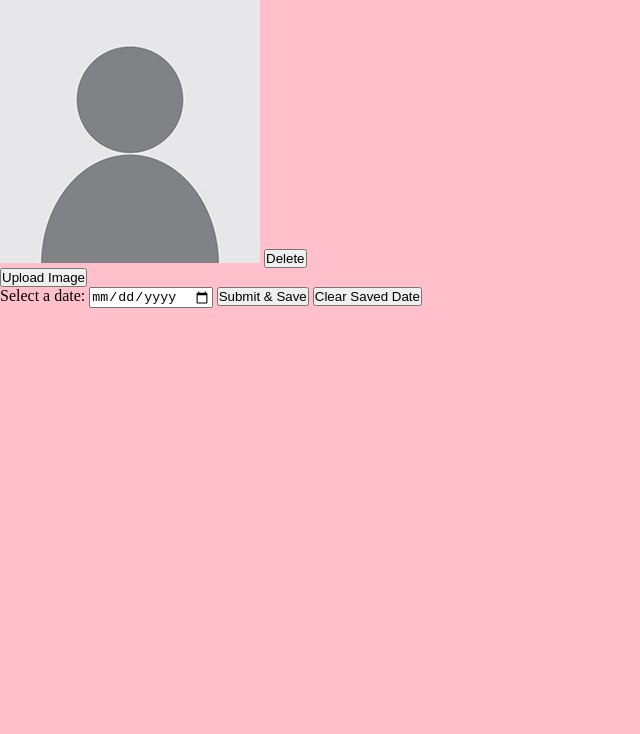
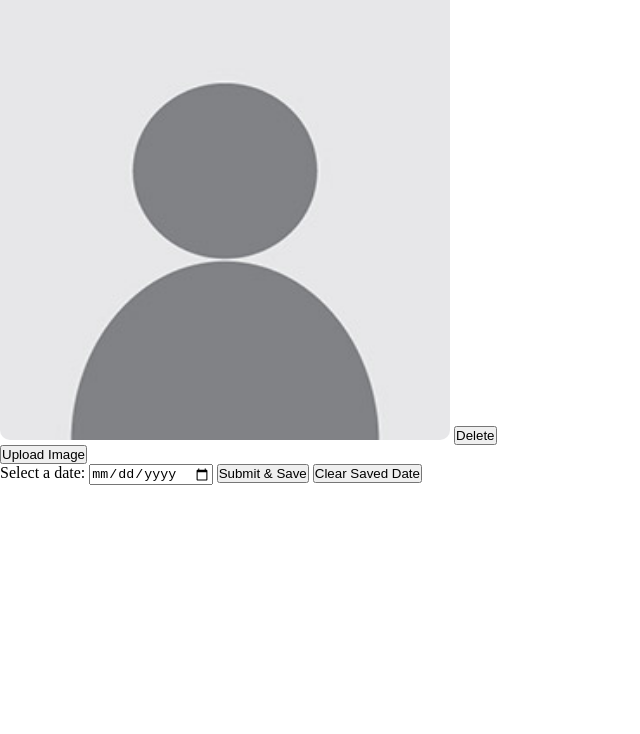
Before and after one commit to dixter2008/Memories, a plain HTML site: page index.html in a window 1280 px wide. Shown: the part 66-800 px from the top of the page, without its empty margins (0-640 px from the left). Drawn offline with Linux system fonts and the light colour scheme.

Commit message:
Refactor CSS and add memories container styles

```diff
--- a/style.css
+++ b/style.css
@@ -4,10 +4,8 @@
     box-sizing: border-box;
 }
 
-header {
-    color: aqua;
+.memories-container {
+    width: 450px;
+    height: 450px;
+    border-radius: 10px;
 }
-
-body{
-    background-color: pink;
-}
```
